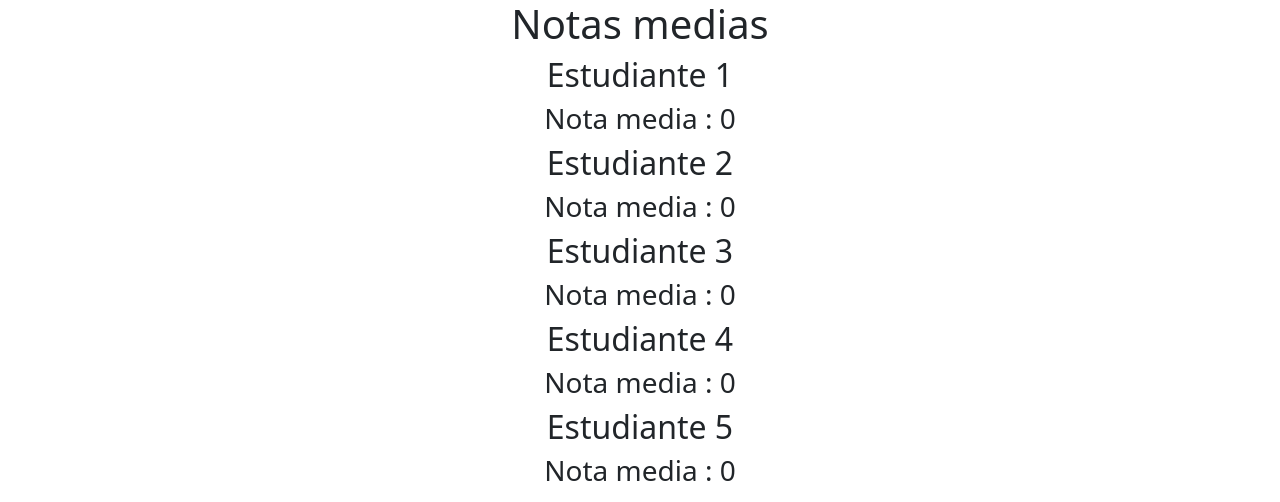
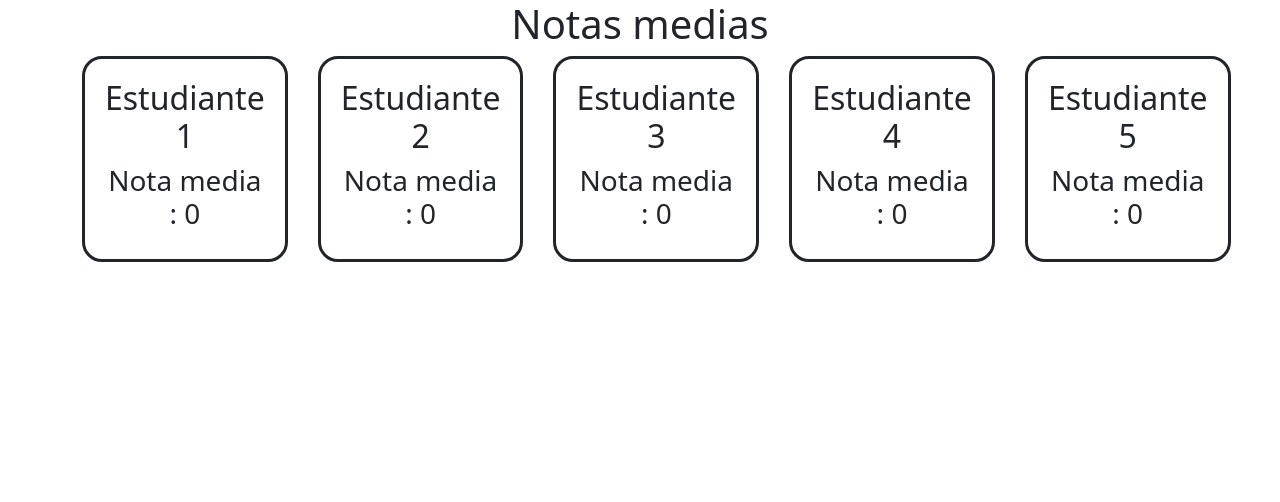
Before and after one commit to Ramon253/DES, a PHP site: page /results10.php in a window 1280 px wide. Shown: the top 502 px of the page. Run offline with PHP 8.4, Linux system fonts and the light colour scheme; data that the repository does not hold is empty.

Commit message:
Practica 1 terminada falta grabar el video

```diff
--- /dev/null
+++ b/practicas/ejercicio10/result10Style.css
@@ -0,0 +1,9 @@
+#result{
+    display: flex;
+    gap: 30px;
+}
+#result div{
+    border: solid;
+    border-radius: 20px;
+    padding: 20px;
+}
--- a/practicas/ejercicio10/results10.php
+++ b/practicas/ejercicio10/results10.php
@@ -7,6 +7,7 @@
     <meta http-equiv="X-UA-Compatible" content="ie=edge">
     <link href="https://cdn.jsdelivr.net/npm/bootstrap@5.1.3/dist/css/bootstrap.min.css" rel="stylesheet"
           integrity="sha384-1BmE4kWBq78iYhFldvKuhfTAU6auU8tT94WrHftjDbrCEXSU1oBoqyl2QvZ6jIW3" crossorigin="anonymous">
+    <link rel="stylesheet" href="result10Style.css">
     <title>Document</title>
 </head>
 <body style="text-align: center">
@@ -80,32 +81,37 @@ if ($student5["name"] == null) {
     $student5["name"] = "Estudiante 5";
 }
 
-$avg1 = round(($student1["grade1"] + $student1["grade2"] + $student1["grade2"])/3, 1);
-$avg2 = round(($student2["grade1"] + $student2["grade2"] + $student2["grade2"])/3, 1);
-$avg3 = round(($student3["grade1"] + $student3["grade2"] + $student3["grade2"])/3, 1);
-$avg4 = round(($student4["grade1"] + $student4["grade2"] + $student4["grade2"])/3, 1);
-$avg5 = round(($student5["grade1"] + $student5["grade2"] + $student5["grade2"])/3, 1);
+$avg1 = round(($student1["grade1"] + $student1["grade2"] + $student1["grade2"]) / 3, 1);
+$avg2 = round(($student2["grade1"] + $student2["grade2"] + $student2["grade2"]) / 3, 1);
+$avg3 = round(($student3["grade1"] + $student3["grade2"] + $student3["grade2"]) / 3, 1);
+$avg4 = round(($student4["grade1"] + $student4["grade2"] + $student4["grade2"]) / 3, 1);
+$avg5 = round(($student5["grade1"] + $student5["grade2"] + $student5["grade2"]) / 3, 1);
 
 
 ?>
 <h1>Notas medias</h1>
-<div class="container">
-    <div style="">
-    <h2><?php echo $student1["name"]?></h2>
-    <h3>Nota media : <?php echo $avg1?></h3>
+<div class="container" id="result">
+    <div>
+        <h2><?php echo $student1["name"] ?></h2>
+        <h3>Nota media : <?php echo $avg1 ?></h3>
     </div>
+    <div>
 
-    <h2><?php echo $student2["name"]?></h2>
-    <h3>Nota media : <?php echo $avg2?></h3>
-
-    <h2><?php echo $student3["name"]?></h2>
-    <h3>Nota media : <?php echo $avg3?></h3>
-
-    <h2><?php echo $student4["name"]?></h2>
-    <h3>Nota media : <?php echo $avg4?></h3>
-
-    <h2><?php echo $student5["name"]?></h2>
-    <h3>Nota media : <?php echo $avg5?></h3>
+        <h2><?php echo $student2["name"] ?></h2>
+        <h3>Nota media : <?php echo $avg2 ?></h3>
+    </div>
+    <div>
+        <h2><?php echo $student3["name"] ?></h2>
+        <h3>Nota media : <?php echo $avg3 ?></h3>
+    </div>
+    <div>
+        <h2><?php echo $student4["name"] ?></h2>
+        <h3>Nota media : <?php echo $avg4 ?></h3>
+    </div>
+    <div>
+        <h2><?php echo $student5["name"] ?></h2>
+        <h3>Nota media : <?php echo $avg5 ?></h3>
+    </div>
 </div>
 </body>
 </html>
--- a/practicas/ejercicio9/results9.php
+++ b/practicas/ejercicio9/results9.php
@@ -14,6 +14,9 @@
     $adress = $_POST["adress"];
 
     echo "$name's adress is $adress";
+    /*echo $name
+    h1 'adress is h1
+    echo $adress*/
 ?>
 </h1>
 </body>
```
